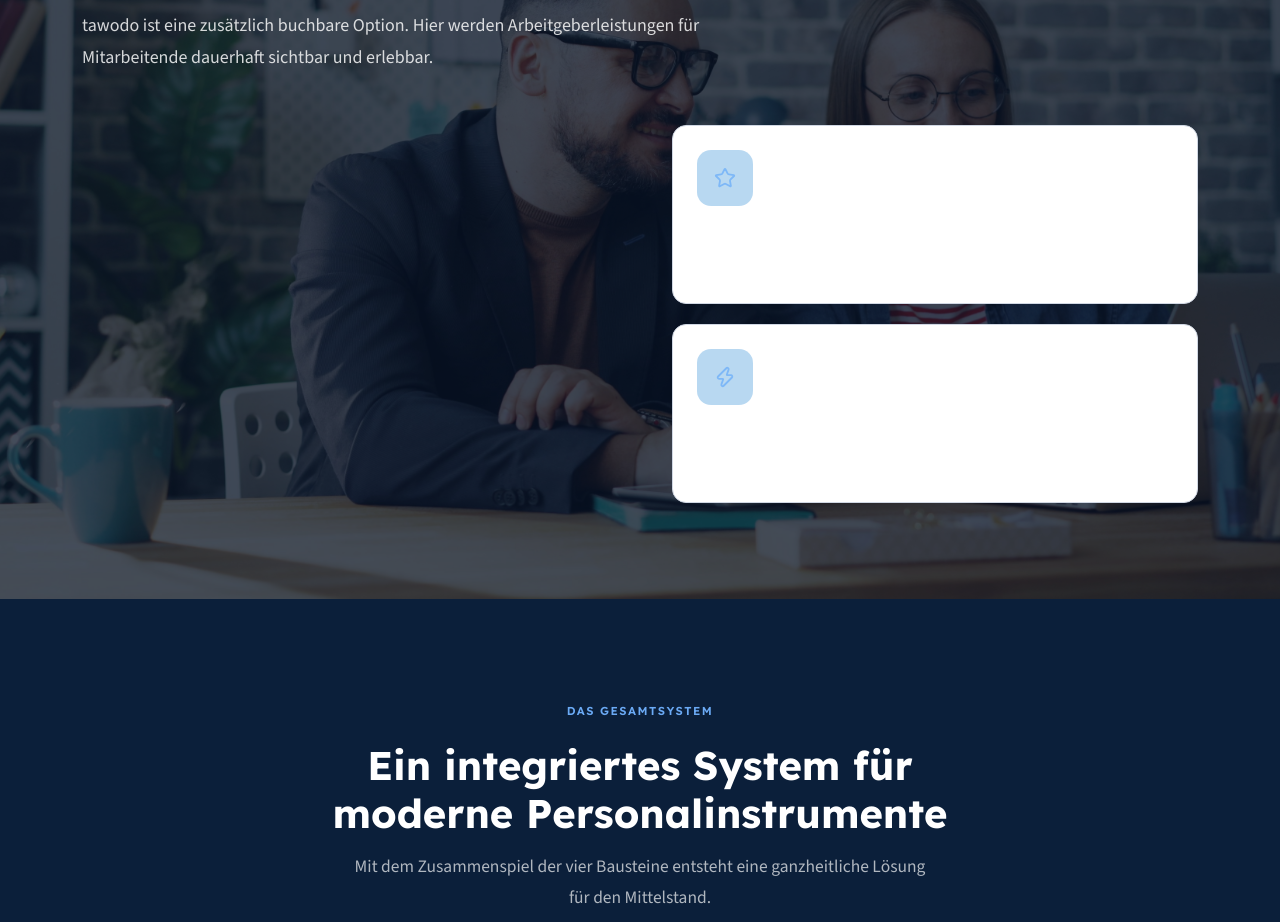
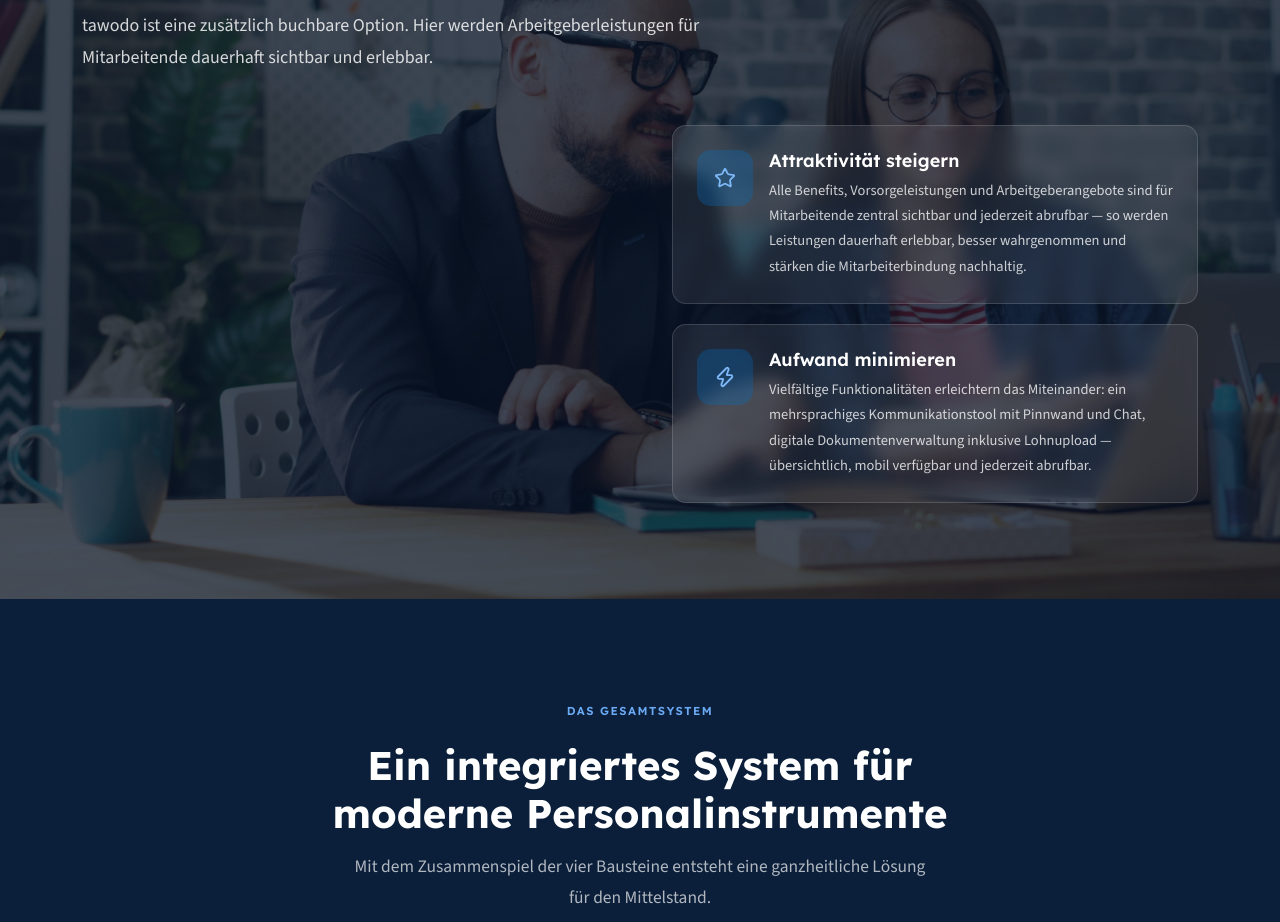
Before and after one commit to hagihacci/entgeltplus, a website: page index.html in a window 1280 px wide. Shown: the part 6180-7102 px from the top of the page. Drawn offline with nearby package versions, Linux system fonts and the light colour scheme.

Commit message:
Fix tawodo cards: weißer Hintergrund durch Glas-Optik auf dunklem Bg ersetzt

```diff
--- a/index.html
+++ b/index.html
@@ -215,7 +215,13 @@
       border-color: rgba(0,114,203,0.45);
       color: rgba(255,255,255,0.92);
     }
-    /* Tawodo features — explizit weiß, unabhängig von Bild-Laden */
+    /* Tawodo features in dunklem Hintergrund */
+    .s2--bg .tawodo-feature {
+      background: rgba(255,255,255,0.08);
+      border-color: rgba(255,255,255,0.14);
+      backdrop-filter: blur(8px);
+    }
+    .s2--bg .tawodo-feature:hover { border-color: rgba(0,114,203,0.5); transform: translateY(-2px); }
     .s2--bg .tawodo-feature h3 { color: #fff; }
     .s2--bg .tawodo-feature p { color: rgba(255,255,255,0.78); }
     .s2--bg .badge--opt { background: rgba(255,255,255,0.12); border-color: rgba(255,255,255,0.25); color: #fff; }
```
Also changed, not shown: indexhelm.html (+7 -1 lines).
